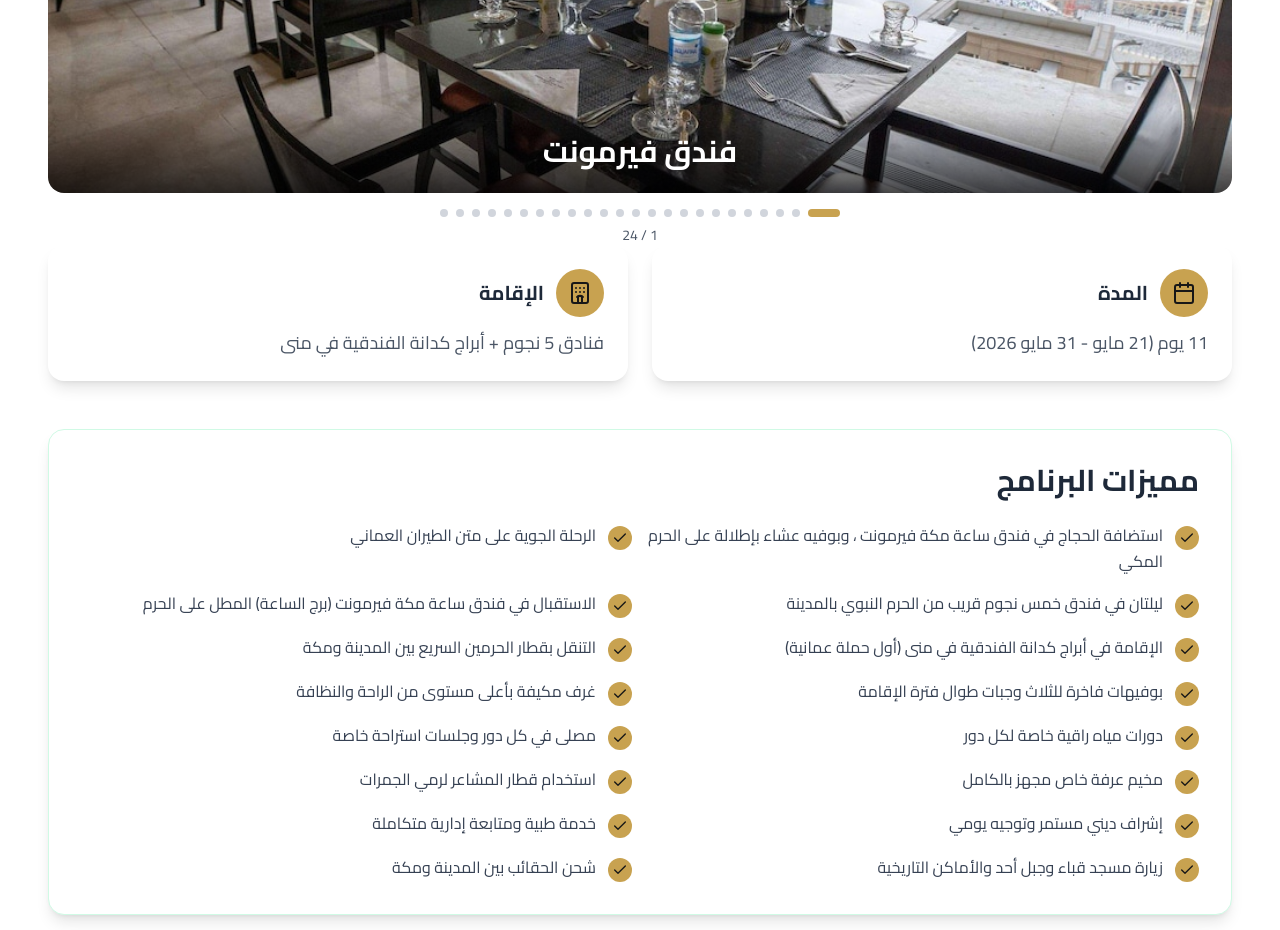
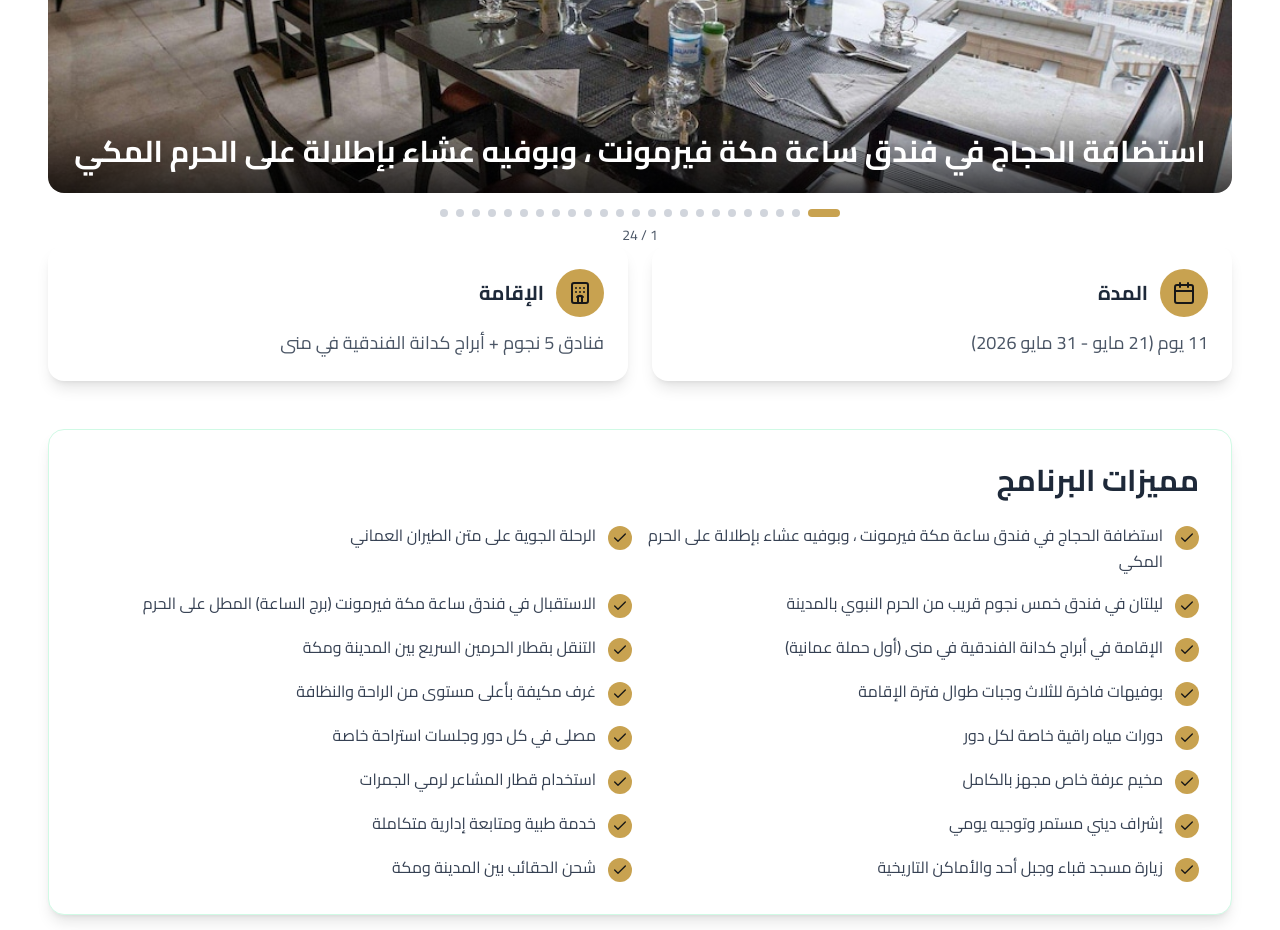
Before and after one commit to Omar-Risi/nidaa-hajj, a Next.js app: page /hajj in a window 1280 px wide. Shown: the part 1080-2010 px from the top of the page. Built offline with nearby package versions, Linux system fonts and the light colour scheme.

Commit message:
ref: batman

```diff
--- a/src/app/hajj/page.tsx
+++ b/src/app/hajj/page.tsx
@@ -46,28 +46,28 @@
     "arafa-7.jpeg",
   ];
   const imageTitles = [
-    "فندق فيرمونت",
-    "فندق مادن",
-    "فندق مادن",
-    "فندق مادن",
-    "فندق مادن",
-    "فندق مادن",
-    "فندق مادن",
-    "فندق رُبى",
-    "فندق رُبى",
-    "فندق رُبى",
-    "ابراج منى الفندقية",
-    "ابراج منى الفندقية",
-    "ابراج منى الفندقية",
-    "ابراج منى الفندقية",
-    "ابراج منى الفندقية",
-    "ابراج منى الفندقية",
-    "عرفة",
-    "عرفة",
-    "عرفة",
-    "عرفة",
-    "عرفة",
-    "عرفة",
+    "استضافة الحجاج في فندق ساعة مكة فيرمونت ، وبوفيه عشاء بإطلالة على الحرم المكي",
+    "فندق مادن المدينة",
+    "فندق مادن المدينة",
+    "فندق مادن المدينة",
+    "فندق مادن المدينة",
+    "فندق مادن المدينة",
+    "فندق مادن المدينة",
+    "فندق ربى مكة تايم",
+    "فندق ربى مكة تايم",
+    "فندق ربى مكة تايم",
+    "فندق ربى مكة تايم",
+    "صور أبراج منى الفندقية (كدانة الوادي)",
+    "صور أبراج منى الفندقية (كدانة الوادي)",
+    "صور أبراج منى الفندقية (كدانة الوادي)",
+    "صور أبراج منى الفندقية (كدانة الوادي)",
+    "صور أبراج منى الفندقية (كدانة الوادي)",
+    "صور أبراج منى الفندقية (كدانة الوادي)",
+    "الإفامة في عرفة",
+    "الإفامة في عرفة",
+    "الإفامة في عرفة",
+    "الإفامة في عرفة",
+    "الإفامة في عرفة",
   ];
 
 
```
